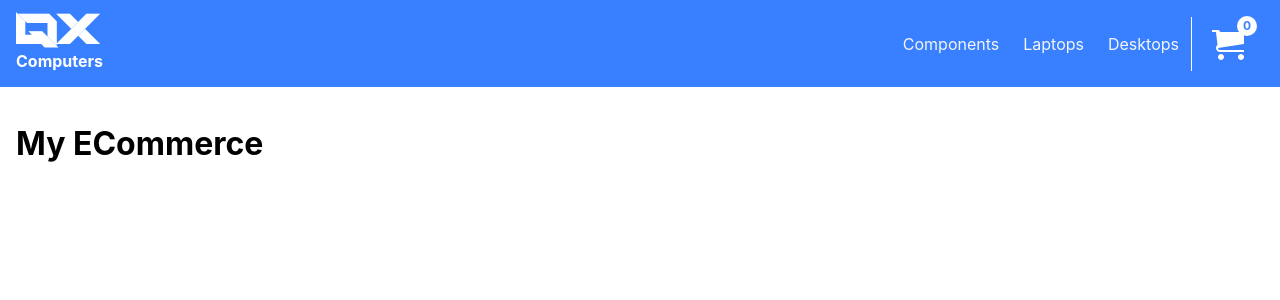
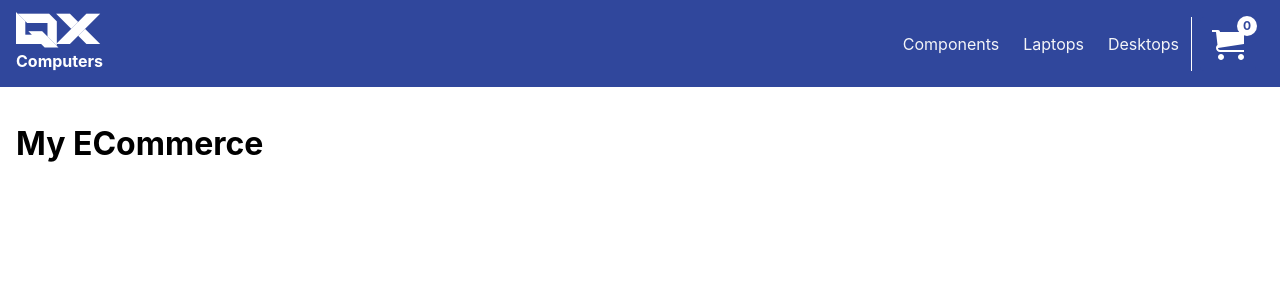
Before and after one commit to matt-314/QXComputer-Project, a React (Create React App) app: page / in a window 1280 px wide. Shown: the top 300 px of the page. Built offline with nearby package versions, Linux system fonts and the light colour scheme.

Commit message:
feat: general color adjustments

```diff
--- a/src/globals/styles/colors.css
+++ b/src/globals/styles/colors.css
@@ -1,17 +1,17 @@
 :root {
-	--color-primary: #3880ff;
-	--color-primary-rgb: 56,128,255;
+	--color-primary: #30479c;
+	--color-primary-rgb: 48,71,156;
 	--color-primary-contrast: #ffffff;
 	--color-primary-contrast-rgb: 255,255,255;
-	--color-primary-shade: #3171e0;
-	--color-primary-tint: #4c8dff;
+	--color-primary-shade: #2a3e89;
+	--color-primary-tint: #4559a6;
 
-	--color-secondary: #8652ff;
-	--color-secondary-rgb: 134,82,255;
+	--color-secondary: #2a38d7;
+	--color-secondary-rgb: 42,56,215;
 	--color-secondary-contrast: #ffffff;
 	--color-secondary-contrast-rgb: 255,255,255;
-	--color-secondary-shade: #7648e0;
-	--color-secondary-tint: #9263ff;
+	--color-secondary-shade: #2531bd;
+	--color-secondary-tint: #3f4cdb;
 
 	--color-tertiary: #5260ff;
 	--color-tertiary-rgb: 82,96,255;
@@ -20,22 +20,22 @@
 	--color-tertiary-shade: #4854e0;
 	--color-tertiary-tint: #6370ff;
 
-	--color-success: #1daa55;
-	--color-success-rgb: 29,170,85;
+	--color-success: #099641;
+	--color-success-rgb: 9,150,65;
 	--color-success-contrast: #ffffff;
 	--color-success-contrast-rgb: 255,255,255;
-	--color-success-shade: #1a964b;
-	--color-success-tint: #34b366;
+	--color-success-shade: #088439;
+	--color-success-tint: #22a154;
 
-	--color-warning: #ffc409;
-	--color-warning-rgb: 255,196,9;
+	--color-warning: #c8a941;
+	--color-warning-rgb: 200,169,65;
 	--color-warning-contrast: #000000;
 	--color-warning-contrast-rgb: 0,0,0;
-	--color-warning-shade: #e0ac08;
-	--color-warning-tint: #ffca22;
+	--color-warning-shade: #b09539;
+	--color-warning-tint: #ceb254;
 
 	--color-danger: #eb445a;
-	--color-danger-rgb: 235,68,90;
+	--color-danger-rgb: 195,28,50;
 	--color-danger-contrast: #ffffff;
 	--color-danger-contrast-rgb: 255,255,255;
 	--color-danger-shade: #cf3c4f;
```
